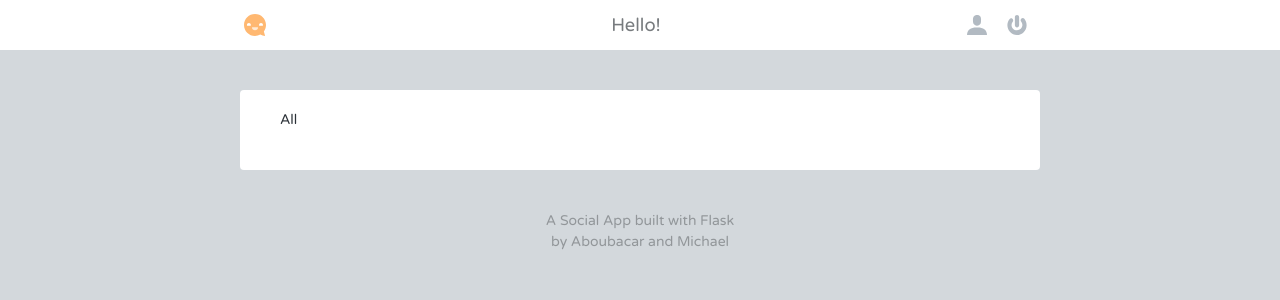
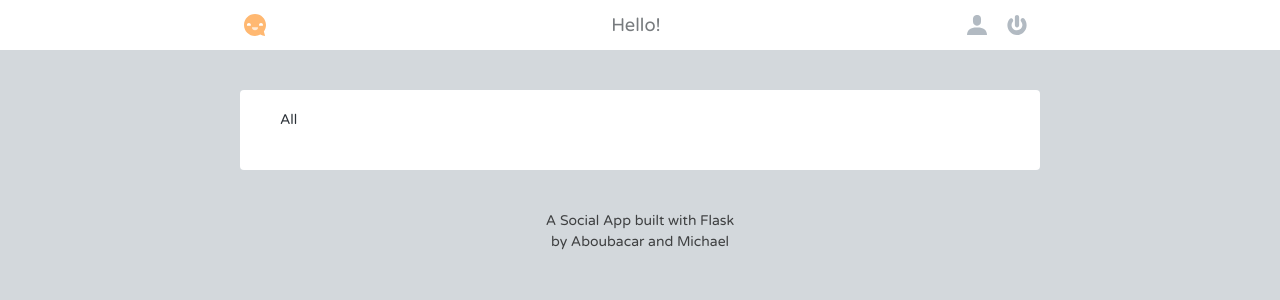
Before and after one commit to bo0bie/mysocialnetwork, a Python web app: template templates/stream.html in a window 1280 px wide. Shown: the top 300 px of the page. Run offline with Jinja, Linux system fonts and the light colour scheme; the template is opened without the code that fills it, so the values that code supplies are empty.

Commit message:
Update main.css

```diff
--- a/static/css/main.css
+++ b/static/css/main.css
@@ -244,7 +244,7 @@ button.small {
 
 /*Footer*/
 footer{
-  color: #777B7E;
+  color: #000000;
   text-align: center;
   font-size: .875em;
   margin: 40px 0;
```
